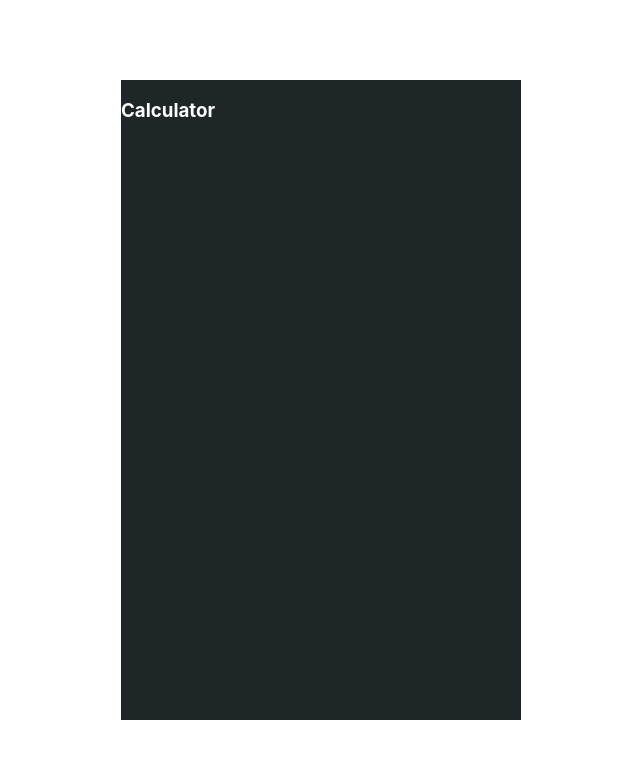
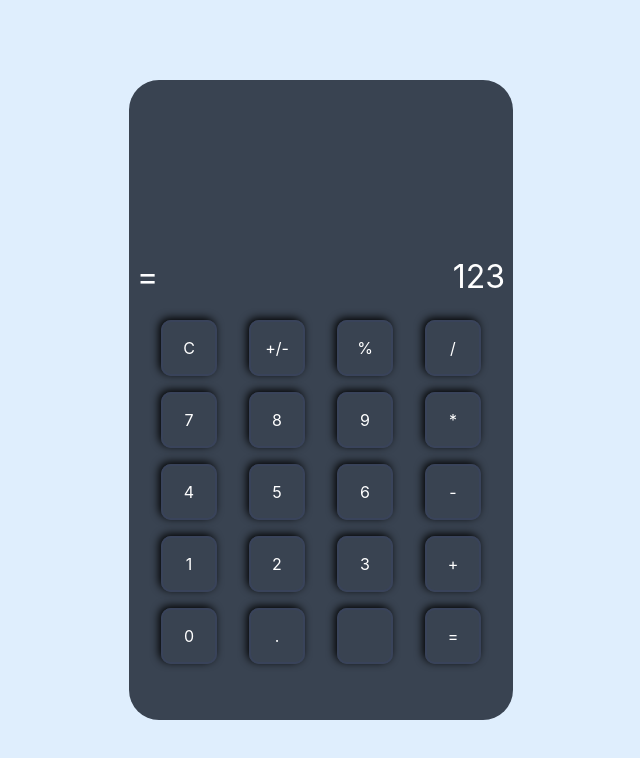
Before and after one commit to kharakkular/calculator, a React (Create React App) app: page / in a window 1280 px wide. Shown: the top 758 px of the page, without its empty margins (319-959 px from the left). Built offline with nearby package versions, Linux system fonts and the light colour scheme.

Commit message:
added Button, Keypad and Screen components

```diff
--- a/src/App.css
+++ b/src/App.css
@@ -0,0 +1,3 @@
+.App {
+  /* border-radius: 15px; */
+}
--- a/src/components/button/Button.js
+++ b/src/components/button/Button.js
@@ -0,0 +1,13 @@
+// import { Fragment } from "react";
+
+import classes from './Button.module.css';
+
+const Button = (props) => {
+    return (
+        <div className={classes.button}>
+            <span>{props.name}</span>
+        </div>
+    );
+}
+
+export default Button;
--- /dev/null
+++ b/src/components/button/Button.module.css
@@ -0,0 +1,12 @@
+.button {
+    margin: .5rem;
+    width: 3.5rem;
+    height: 3.5rem;
+    box-shadow: -2px -2px 8px rgb(0,0,0.2);
+    border: 2px solid rgb(57, 67, 90);
+    cursor: pointer;
+    display: flex;
+    justify-content: center;
+    align-items: center;
+    border-radius: 10px;
+}
--- a/src/components/homescreen/Home.js
+++ b/src/components/homescreen/Home.js
@@ -1,12 +1,16 @@
 // import { Fragment } from "react";
 
+import Button from '../button/Button';
+import Keypad from '../keypad/Keypad';
+import Screen from '../screen/Screen';
 import classes from './Home.module.css';
 
 const Home = (props) => {
     return (
         <div className={classes.container}>
             <div className={classes.main}>
-                <h3>Calculator</h3>
+                <Screen />
+                <Keypad />
             </div>
         </div>
     );
--- a/src/components/homescreen/Home.module.css
+++ b/src/components/homescreen/Home.module.css
@@ -1,12 +1,14 @@
 .container {
     display: grid;
-    grid-template-columns: minmax(400px, 30%);
+    grid-template-columns: minmax(350px, 30%);
     grid-template-rows: 10vh 80vh 10vh;
     justify-content: center;
     color: white;
+    background-color: rgb(223, 238, 253);
 }
 
 .main {
     grid-row: 2 / span 1;
-    background-color: rgb(31, 38, 39);
+    background-color: rgb(57,67,81);
+    border-radius: 30px;
 }
--- /dev/null
+++ b/src/components/keypad/Keypad.js
@@ -0,0 +1,24 @@
+// import { Fragment } from "react";
+
+import Button from '../button/Button';
+import classes from './Keypad.module.css';
+
+const Keypad = props => {
+    const firstRow = ['C', '+/-', '%', '/'].map((val, index) => <Button key={index} name={val} />);
+    const secondRow = ['7', '8', '9', '*'].map((val, index) => <Button key={index} name={val} />);
+    const thirdRow = ['4', '5', '6', '-'].map((val, index) => <Button key={index} name={val} />);
+    const fourthRow = ['1', '2', '3', '+'].map((val, index) => <Button key={index} name={val} />);
+    const fifthRow = ['0', '.', '', '='].map((val, index) => <Button key={index} name={val} />);
+
+    return (
+        <div className={classes.keypad}>
+            <div className={classes.row}>{firstRow}</div>
+            <div className={classes.row}>{secondRow}</div>
+            <div className={classes.row}>{thirdRow}</div>
+            <div className={classes.row}>{fourthRow}</div>
+            <div className={classes.row}>{fifthRow}</div>
+        </div>
+    );
+}
+
+export default Keypad;
--- /dev/null
+++ b/src/components/keypad/Keypad.module.css
@@ -0,0 +1,9 @@
+.keypad {
+    height: 75%;
+    padding: .5rem;
+}
+
+.row {
+    display: flex;
+    justify-content: space-evenly;
+}
--- /dev/null
+++ b/src/components/screen/Screen.js
@@ -0,0 +1,15 @@
+import classes from './Screen.module.css';
+
+const Screen = props => {
+    return (
+        <div className={classes.screen}>
+            <div className={classes.result}></div>
+            <div className={classes.typedValue}>
+                <span>=</span>
+                <span>123</span>
+            </div>
+        </div>
+    );
+}
+
+export default Screen;
--- /dev/null
+++ b/src/components/screen/Screen.module.css
@@ -0,0 +1,15 @@
+.screen {
+    display: flex;
+    flex-direction: column;
+    justify-content: flex-end;
+    height: 35%;
+    padding: .5rem;
+    font-size: 2rem;
+    border: none;
+}
+
+.typedValue {
+    display: flex;
+    justify-content: space-between;
+    align-items: center;
+}
--- a/src/index.css
+++ b/src/index.css
@@ -1,3 +1,7 @@
+* {
+  box-sizing: border-box;
+}
+
 body {
   margin: 0;
   font-family: -apple-system, BlinkMacSystemFont, 'Segoe UI', 'Roboto', 'Oxygen',
```
